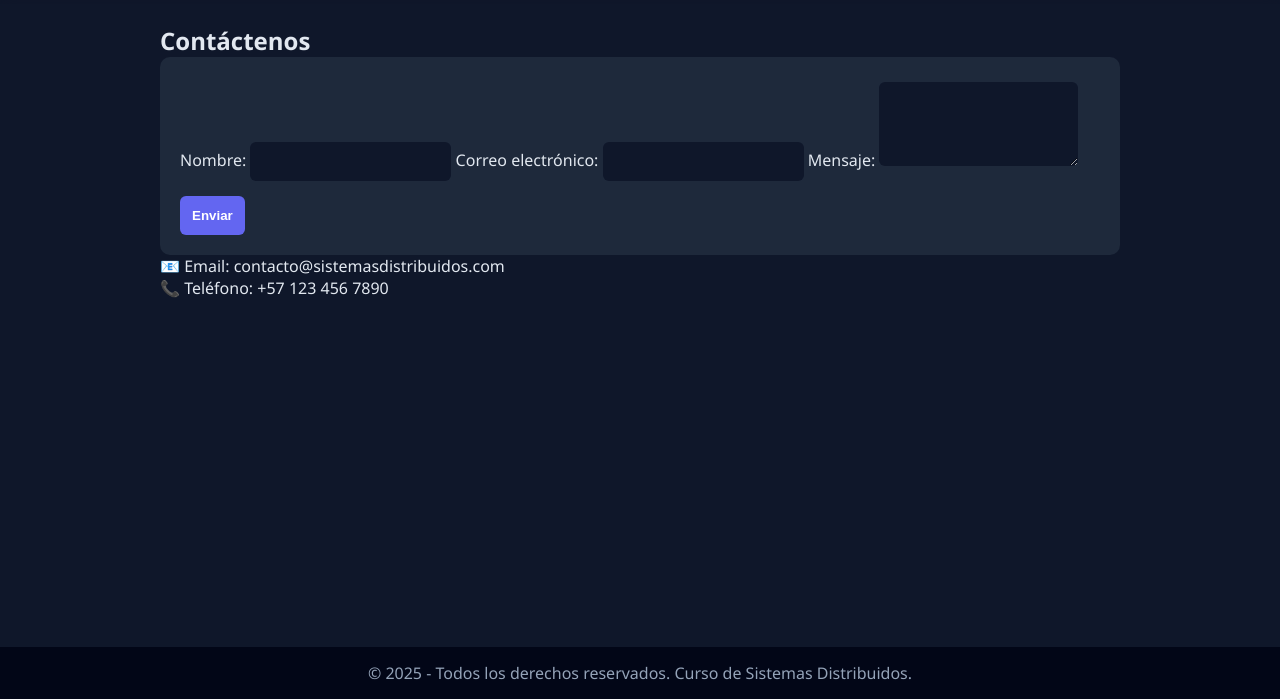
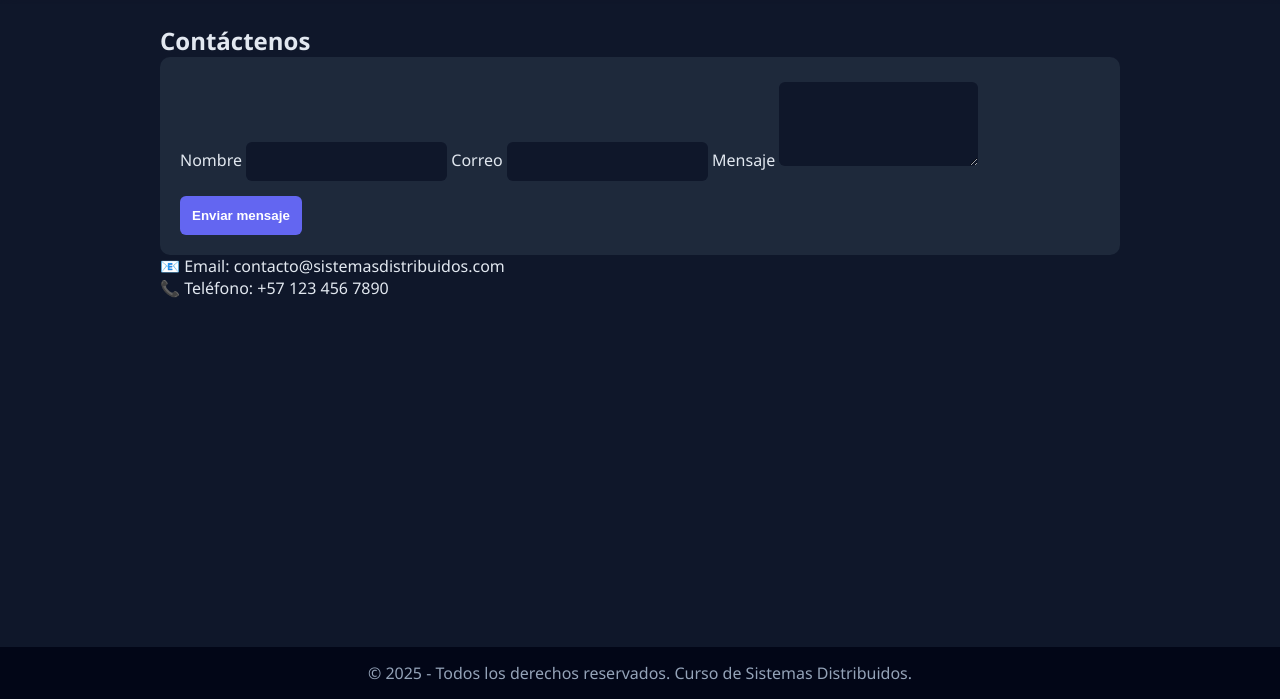
Before and after one commit to albionpepega-sketch/sitio-sistemas-distribuidos, a plain HTML site: page contacto.html in a window 1280 px wide. Shown: the part 101-800 px from the top of the page. Drawn offline with Linux system fonts and the light colour scheme.

Commit message:
Refactor contact form layout and labels

```diff
--- a/contacto.html
+++ b/contacto.html
@@ -20,18 +20,18 @@
 
     <main>
         <h2>Contáctenos</h2>
-        <form>
-            <label for="nombre">Nombre:</label>
-            <input type="text" id="nombre" name="nombre" required>
+  <form>
+    <label>Nombre</label>
+    <input type="text" required>
 
-            <label for="email">Correo electrónico:</label>
-            <input type="email" id="email" name="email" required>
+    <label>Correo</label>
+    <input type="email" required>
 
-            <label for="mensaje">Mensaje:</label>
-            <textarea id="mensaje" name="mensaje" rows="4" required></textarea>
+    <label>Mensaje</label>
+    <textarea rows="4" required></textarea>
 
-            <button type="submit">Enviar</button>
-        </form>
+    <button type="submit">Enviar mensaje</button>
+</form>
         <p>📧 Email: contacto@sistemasdistribuidos.com</p>
         <p>📞 Teléfono: +57 123 456 7890</p>
     </main>
```
